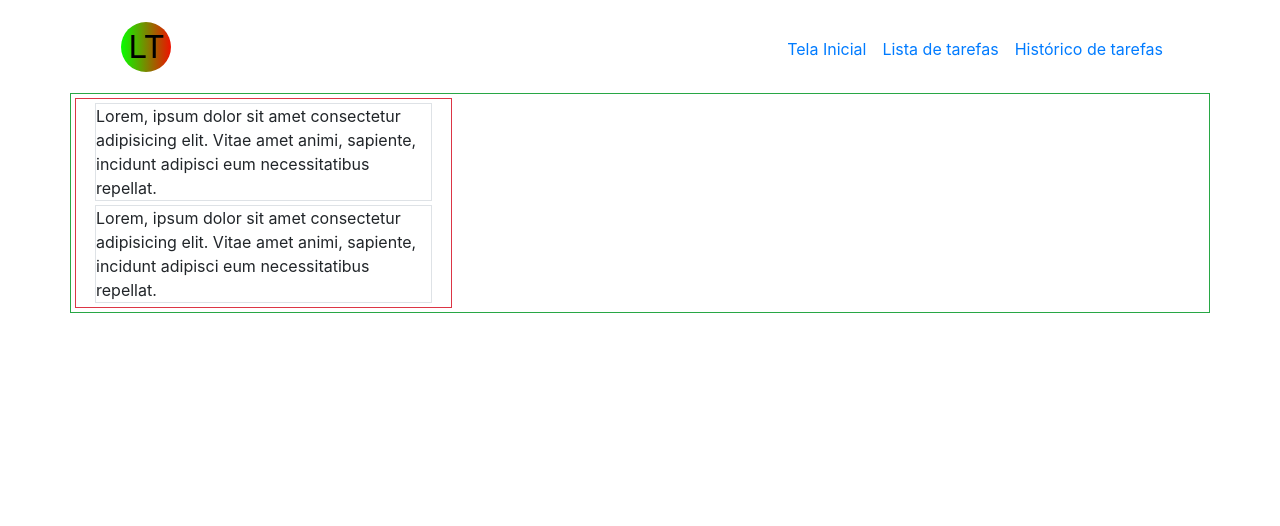
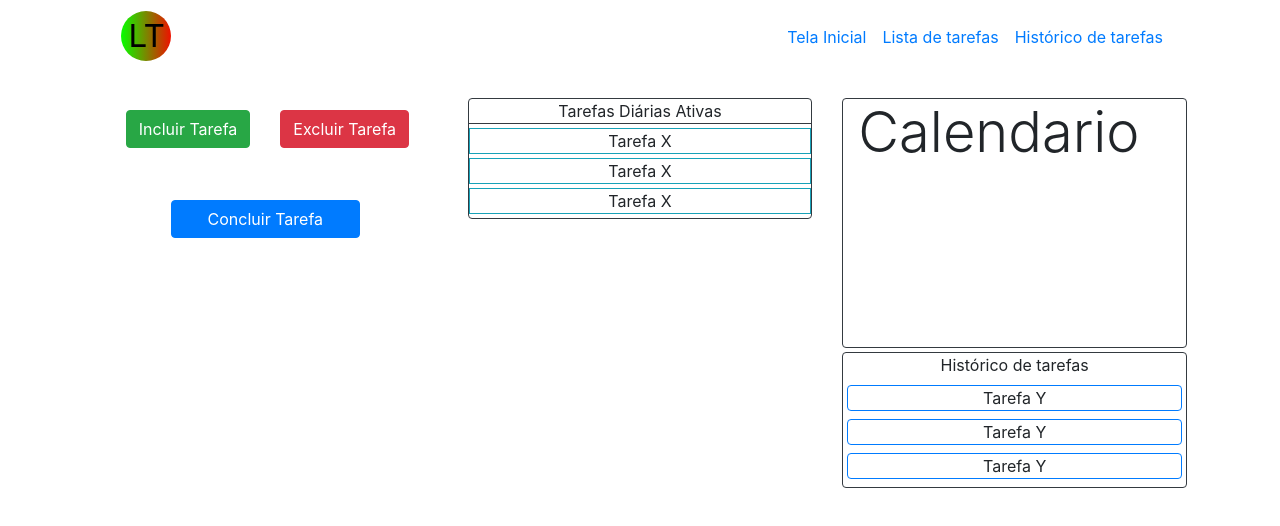
Before and after one commit to Rafael0125/appControleTarefas, an Angular app in the folder appControleTarefas/: page / in a window 1280 px wide. Shown: the top 526 px of the page. Built offline with nearby package versions, Linux system fonts and the light colour scheme.

Commit message:
Template da tela principal finalizado
Finalizei o template da tela inicial e criei o componente da tela da lista de tarefas

```diff
--- a/appControleTarefas/src/app/app.module.ts
+++ b/appControleTarefas/src/app/app.module.ts
@@ -5,12 +5,14 @@ import { AppRoutingModule } from './app-routing.module';
 import { AppComponent } from './app.component';
 import { MenuComponent } from './menu/menu.component';
 import { TelaPrincipalComponent } from './tela-principal/tela-principal.component';
+import { ListaTarefasComponent } from './lista-tarefas/lista-tarefas.component';
 
 @NgModule({
   declarations: [
     AppComponent,
     MenuComponent,
-    TelaPrincipalComponent
+    TelaPrincipalComponent,
+    ListaTarefasComponent
   ],
   imports: [
     BrowserModule,
--- /dev/null
+++ b/appControleTarefas/src/app/lista-tarefas/lista-tarefas.component.html
@@ -0,0 +1 @@
+<p>lista-tarefas works!</p>
--- a/appControleTarefas/src/app/menu/menu.component.html
+++ b/appControleTarefas/src/app/menu/menu.component.html
@@ -1,8 +1,8 @@
 
-<div class="container justify-content-end">
-    <nav class="navbar navbar-white navbar-expand-sm "> <!-- Barra de Navegação // Inicio -->
-        <a href="http://www.linkedin.com/in/rafael-navarro-209462180">
-            <img id="meuLogo" src="../../assets/Logo.svg" alt="logo" class="img-fluid">
+<div class="container mb-3 justify-content-end" style="height: 70px; position: relative; z-index: 1;">
+    <nav class="navbar navbar-white navbar-expand-md" style="height: 70px;" > <!-- Barra de Navegação // Inicio -->
+        <a href="">
+            <img id="meuLogo" src="../../assets/Logo.svg" alt="logo" class="img-fluid ">
         </a>
 
         <!-- Menu Hamburger -->
--- a/appControleTarefas/src/app/tela-principal/tela-principal.component.html
+++ b/appControleTarefas/src/app/tela-principal/tela-principal.component.html
@@ -1,17 +1,102 @@
 
-<div class="container border border-success p-1">
-    <div class="col-md-4 border border-danger">
-        <div class="row border m-1">
-            Lorem, ipsum dolor sit amet consectetur adipisicing elit. Vitae amet animi, sapiente, incidunt adipisci eum necessitatibus repellat.
-        </div>
+<div class="container p-1 justify-content-center">
 
-        <div class="row border m-1">
-            Lorem, ipsum dolor sit amet consectetur adipisicing elit. Vitae amet animi, sapiente, incidunt adipisci eum necessitatibus repellat.
-        </div>
+    <div class="row d-flex m-1">
 
+        <div class="col-lg-4 my-1"> <!-- Primeira coluna // Botões de inclusão, exclusão e conclusão de tarefas // Inicio -->
+            <div class="row m-1 p-1"> <!-- Linha botões de inclusão e exclusão // Inicio -->
+                <div class="col-12 p-1 d-flex justify-content-center">
+                    <div class="col-6 d-flex justify-content-end"> <!-- Botão de inclusão // Inicio -->
+                        <button type="button" class="btn btn-success">
+                            Incluir Tarefa
+                        </button>
+                    </div> <!-- Botão de inclusão // Fim -->
+
+                    <div class="col-6 d-flex"> <!-- Botão de exclusão // Inicio -->
+                        <button type="button" class="btn btn-danger">
+                            Excluir Tarefa
+                        </button>
+                    </div> <!-- Botão de exclusão // Fim -->
+                </div>
+
+                <div class="col-12 mt-lg-5" > <!-- Linha botão conclusão de tarefa // Inicio -->
+                    <div class="row justify-content-center ">
+                        <div class="col-8">
+                            <button type="button" class="btn btn-block btn-primary">
+                                Concluir Tarefa
+                            </button>
+                        </div>
+                    </div>
+                </div> <!-- Linha botão conclusão de tarefa // Fim -->
+            </div>
+        </div> <!-- Primeira coluna // Botões de inclusão, exclusão e conclusão de tarefas // Fim -->
+
+        <div class="col-lg-4 my-1"> <!-- Segunda coluna // Tarefas diarias // Inicio -->
+
+            <div class="col-12 border border-dark rounded">
+
+                <div class="row">
+                    <div class="col-12">
+
+                        <div class="row justify-content-center border-bottom border-dark "> <!-- Linha de titulo tarefa -->
+                            Tarefas Diárias Ativas
+                        </div>
+
+                        <div class="row justify-content-center border border-info my-1"> <!-- Linha de tarefa -->
+                            Tarefa X
+                        </div>
+
+                        <div class="row justify-content-center border border-info my-1"> <!-- Linha de tarefa -->
+                            Tarefa X
+                        </div>
+
+                        <div class="row justify-content-center border border-info my-1"> <!-- Linha de tarefa -->
+                            Tarefa X
+                        </div>
+
+                    </div>
+                </div>
+
+            </div>
+
+        </div> <!-- Segunda coluna // Tarefas diarias // Fim -->
+
+        <div class="col-lg-4 my-1"> <!-- Terceira coluna // Calendario e Historico de tarefas // Inicio -->
+            <div class="col-12 border border-dark rounded my-2 my-lg-0 " style="min-height: 250px;" > <!-- Calendario -->
+                <div class="display-4">
+                    Calendario
+                </div>
+            </div> <!-- Calendario -->
+
+            <div class="col-12 text-center border border-dark rounded mt-1"> <!-- Historico de Tarefas -->
+                <div class="row justify-content-center">
+                    Histórico de tarefas
+                </div>
+                <div class="row p-1">
+                    <div class="col-12 border border-primary rounded my-1">
+                        Tarefa Y
+                    </div>
+                    <div class="col-12 border border-primary rounded my-1">
+                        Tarefa Y
+                    </div>
+                    <div class="col-12 border border-primary rounded my-1">
+                        Tarefa Y
+                    </div>
+                </div>
+            </div> <!-- Historico de Tarefas -->
+
+
+
+
+
+
+
+
+
+
+
+        </div> <!-- Terceira coluna // Calendario e Historico de tarefas // Fim -->
 
     </div>
 
-
-
 </div>
```
Also changed, not shown: appControleTarefas/src/app/lista-tarefas/lista-tarefas.component.ts (added, +10 -0 lines), appControleTarefas/src/app/lista-tarefas/lista-tarefas.component.css (added), 1 other file (tests, documents, lock files or other folders).
